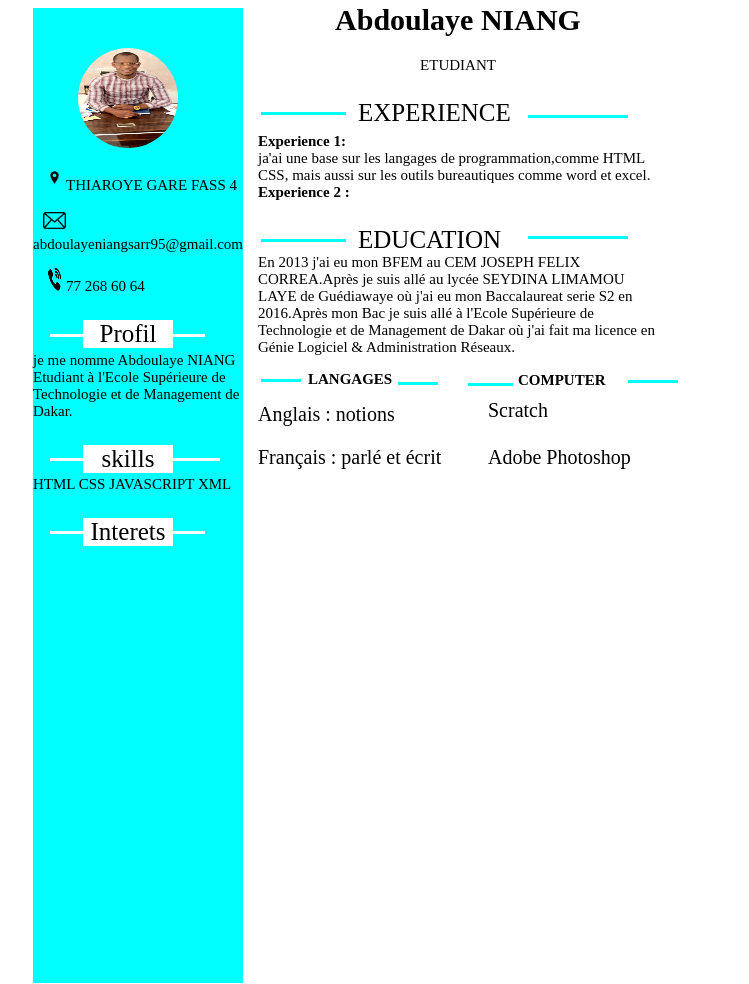
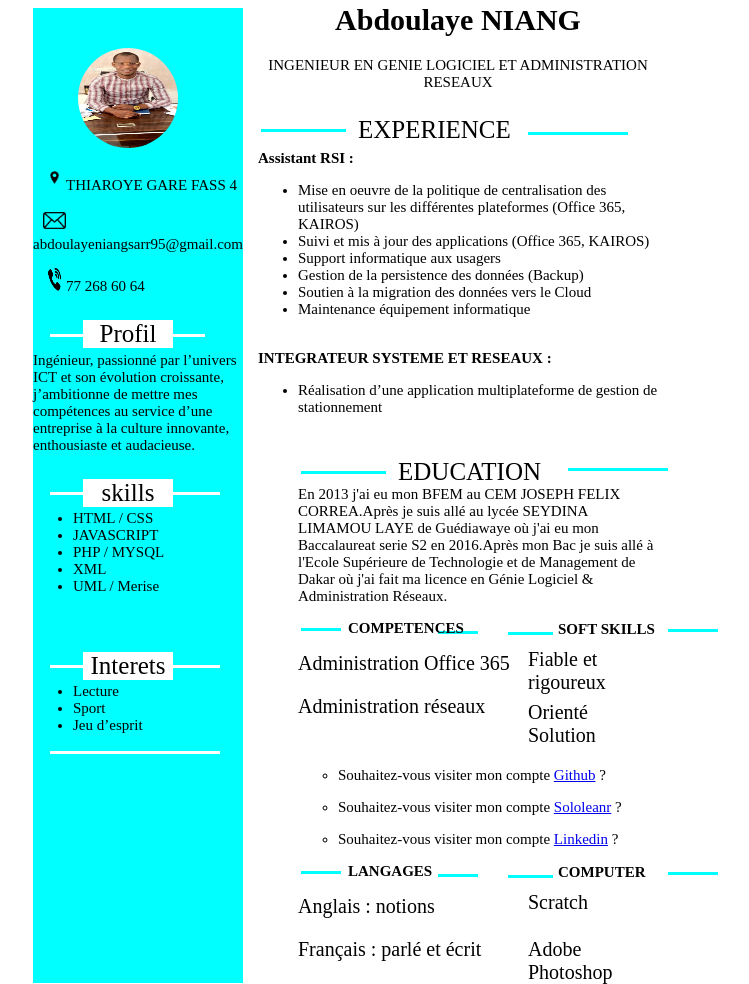
Before and after one commit to AbdoulayeNIANG95/CurriculumVitae, a plain HTML site: page votre_prénom.html in a window 1280 px wide. Shown: the whole page, without its empty margins (25-774 px from the left). Drawn offline with Linux system fonts and the light colour scheme.

Commit message:
Amelioration du Curriculum Vitae

```diff
--- a/votre_prénom.css
+++ b/votre_prénom.css
@@ -5,6 +5,7 @@
 	width: 210px;
 	height: 975px;
 	top: 0px;
+
 }
 .tof{
 	width: 100px;
--- a/votre_prénom.html
+++ b/votre_prénom.html
@@ -4,7 +4,7 @@
 	<meta charset="UTF-8">
 	<meta http-equiv="X-UA-Compatible" content="IE=edge">
     <meta name="viewport" content="width=device-width, initial-scale=1.0">
-	<title>TP 1 : Création d’une page web simple</title>
+	<title>Curriculum vitæ Abdoulaye NIANG</title>
 	<link rel="stylesheet" type="text/css" href="votre_prénom.css">
 </head>
 
@@ -17,30 +17,82 @@
 			<p><img src="logo tel.PNG" class="ig">77 268 60 64</p>
 			<p class="pro">Profil</p>
 			<p class="oo" ></p>
-		je me nomme Abdoulaye NIANG Etudiant à l'Ecole Supérieure de Technologie et de Management de Dakar.
+			Ingénieur, passionné par l’univers ICT et son évolution croissante, j’ambitionne de mettre
+			mes compétences au service d’une entreprise à la culture innovante, enthousiaste et
+			audacieuse.
 			<p class="pro">skills </p>
 			<p class="skill" ></p>
-			HTML CSS JAVASCRIPT XML
+			<ul>
+				<li>HTML / CSS</li>
+				<li>JAVASCRIPT</li>
+				<li>PHP / MYSQL</li>
+				<li>XML</li>
+				<li>UML / Merise</li>
+				</ul>
+			 <br>
 			<p class="pro">Interets</p>
-			<p class="inter" ></p>
+			<p class="skill" ></p>
+			<ul>
+				<li>Lecture</li>
+				<li>Sport</li>
+				<li>Jeu d’esprit</li>
+			</ul>
+			 <br>
+
+			<!-- <p class="inter" ></p> -->
+			<p class="pro"></p>
+			<p class="skill" ></p>
+
 		</div>
 		<div id="div1">
 			<center><h1>Abdoulaye NIANG</h1>
-			<p>ETUDIANT</p></center>
+			<p>INGENIEUR EN GENIE LOGICIEL ET ADMINISTRATION RESEAUX</p></center>
 			<p class="exp">EXPERIENCE</p>
 			<p class="ex"></p>
 			<p class="exx"></p>
 			<span>
-				<b>Experience 1:</b><br>
-				 ja'ai une base sur les langages de programmation,comme HTML CSS, mais aussi sur les outils bureautiques comme word et excel. <br>
-				 <b>Experience 2 :</b><br>
-
+				<b>Assistant RSI :</b><br>
+				<ul>
+					<li>Mise en oeuvre de la politique de centralisation des
+						utilisateurs sur les différentes plateformes (Office 365, KAIROS)</li>
+					<li>Suivi et mis à jour des applications (Office 365, KAIROS)</li>
+					<li>Support informatique aux usagers</li>
+					<li>Gestion de la persistence des données (Backup)</li>
+					<li>Soutien à la migration des données vers le Cloud</li>
+					<li>Maintenance équipement informatique</li>
+					</ul>
+				 <br>
+				 <b>INTEGRATEUR SYSTEME ET RESEAUX  :</b>
+				 <ul>
+					<li>Réalisation d’une application multiplateforme de gestion de
+						stationnement</li>
+					<br>
 
 			</span>
 			<p class="exp">EDUCATION</p>
 			<p class="edu"></p>
 			<p class="educ"></p>
 			En 2013 j'ai eu mon BFEM au CEM JOSEPH FELIX CORREA.Après je suis allé au lycée SEYDINA LIMAMOU LAYE de Guédiawaye où j'ai eu mon Baccalaureat serie S2 en 2016.Après mon Bac je suis allé à l'Ecole Supérieure de Technologie et de Management de Dakar où j'ai fait ma licence en Génie Logiciel & Administration Réseaux.
+			<p class="lan">COMPETENCES</p>
+
+			<p class="lg"></p>
+			<p class="ln"></p>
+
+			<p class="cmpter">SOFT SKILLS</p>
+			<p class="cmo"></p>
+			<p class="cpt"></p>
+			<p class="ang">Administration Office 365</p>
+			<p class="ng">Administration réseaux</p>
+
+			<p class="cm">Fiable et rigoureux</p><br>
+			<p  class="cmt">Orienté Solution</p>
+
+			<ul>
+				<li><p>Souhaitez-vous visiter mon compte <a href="https://github.com/AbdoulayeNIANG95/PageDeConnexion.git" title="Vous ne le regretterez pas !" target="_blank">Github</a> ?</p></li>
+				<li><p>Souhaitez-vous visiter mon compte <a href="https://www.sololearn.com/profile/24025655" title="Vous ne le regretterez pas !" target="_blank">Sololeanr</a> ?</p></li>
+				<li><p>Souhaitez-vous visiter mon compte <a href="https://www.linkedin.com/in/abdoulaye-niang-152ba6163/" title="Vous ne le regretterez pas !" target="_blank">Linkedin</a> ?</p></li>
+			</ul>
+
 			<p class="lan">LANGAGES</p>
 			<p class="lg"></p>
 			<p class="ln"></p>
```
